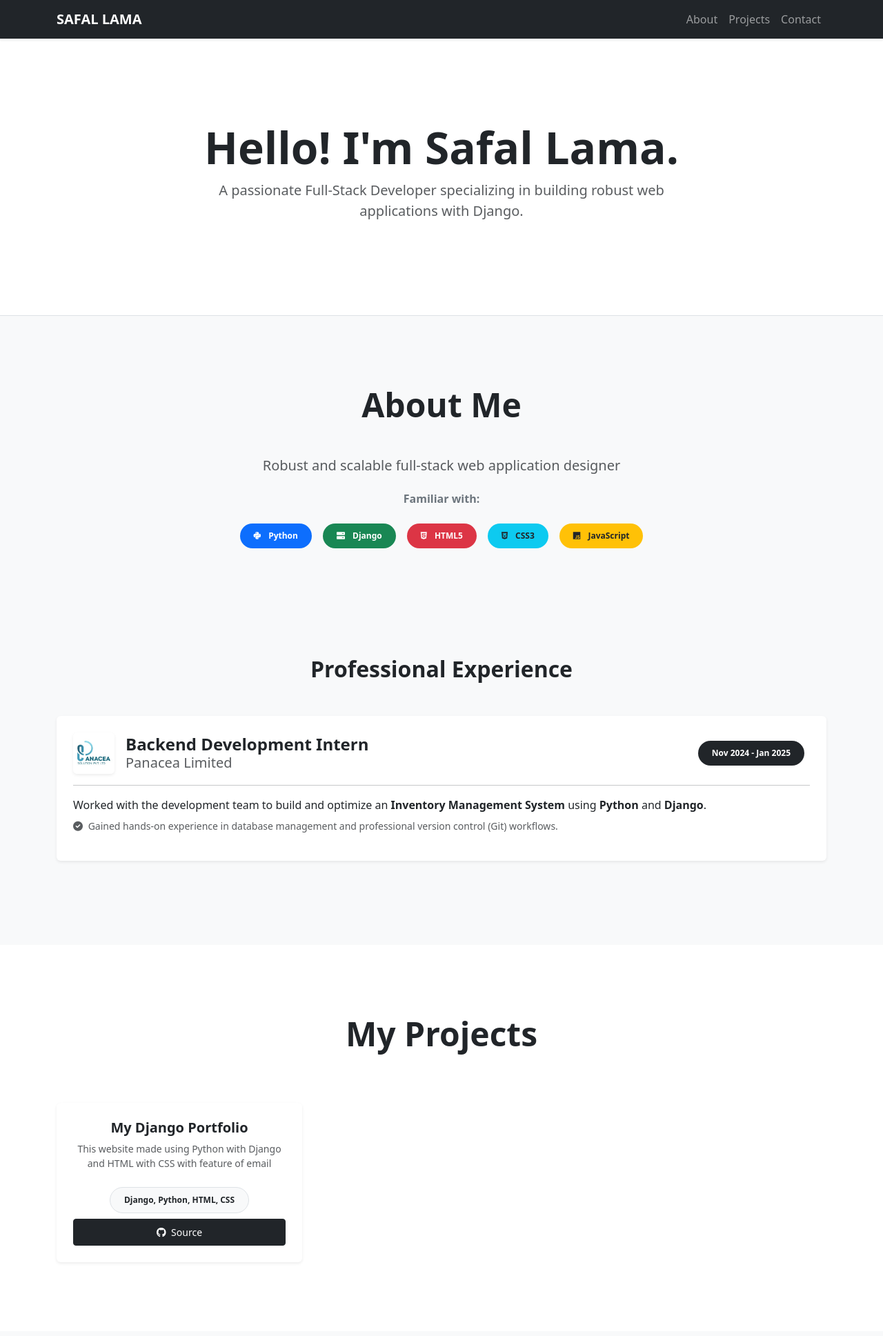
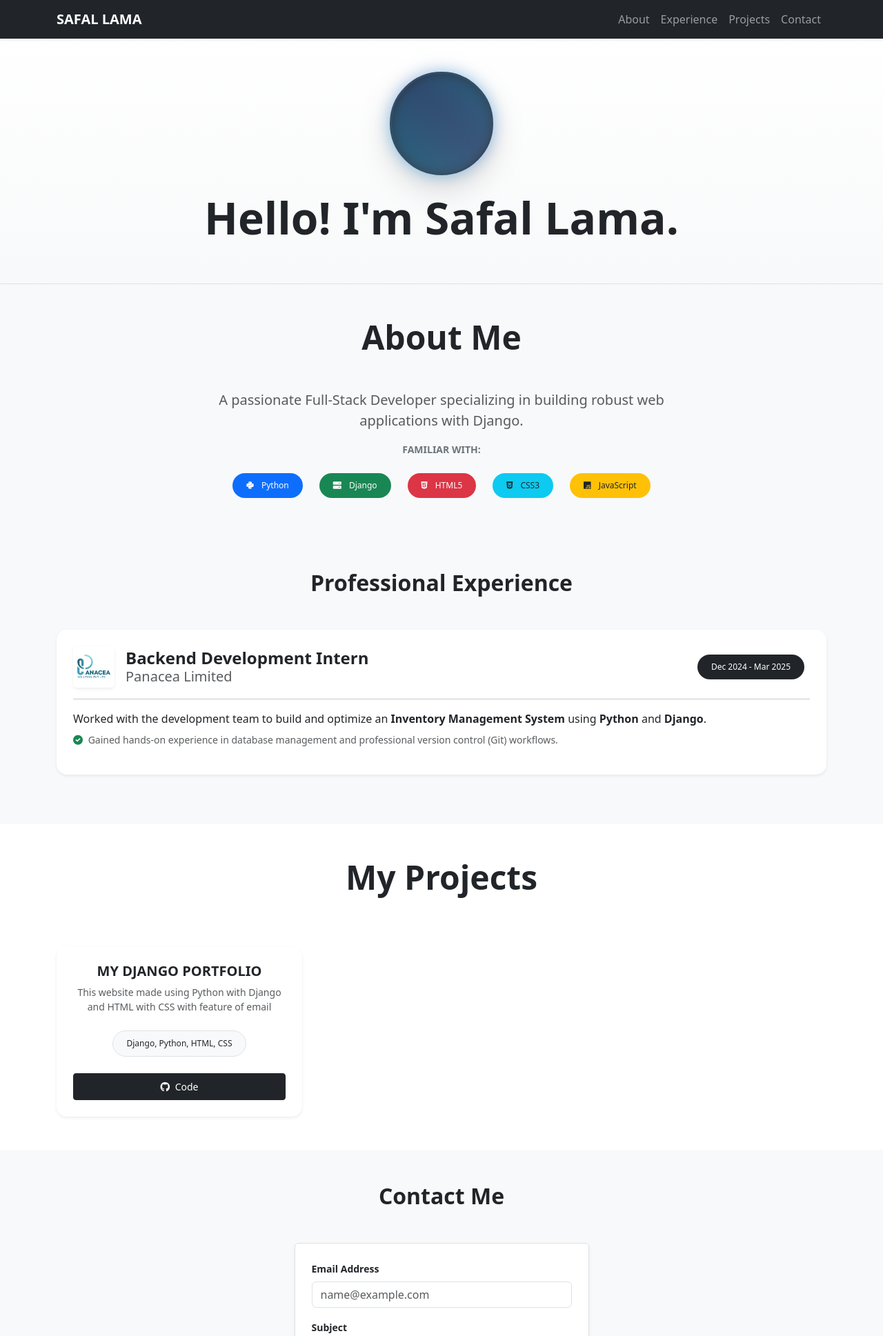
Before and after one commit to Blank21-xD/my_portfolio, a Django app: page / in a window 1280 px wide. Shown: the top 1937 px of the page at 69% size. Run offline with Django 5.2, Linux system fonts and the light colour scheme.

Commit message:
Final UI update: Glowing developer icon and card hover effects

```diff
--- a/main/static/main/css/styles.css
+++ b/main/static/main/css/styles.css
@@ -1,38 +1,133 @@
-/* styles.css */
+html {
+    scroll-behavior: smooth;
+}
 
-/* Global Section Spacing */
 section {
     padding: 100px 0 !important;
 }
 
 header {
     padding: 120px 0 !important;
+    background: linear-gradient(180deg, #ffffff 0%, #f8f9fa 100%);
 }
 
-/* Center all section titles */
+/* --- Typography --- */
 h2.display-5 {
     margin-bottom: 3rem !important;
     text-align: center !important;
+    font-weight: 700;
+    color: #212529;
 }
 
-/* Fix the 'Familiar with' spacing */
 .familiar-text {
     margin-top: 40px !important;
     margin-bottom: 20px !important;
     font-weight: bold;
     color: #6c757d;
     text-align: center;
+    text-transform: uppercase;
+    letter-spacing: 1px;
 }
 
-/* Badge styling */
+/* --- Components --- */
 .badge {
     margin: 8px !important;
     padding: 12px 20px !important;
     border-radius: 50px !important;
+    font-weight: 500;
+    transition: all 0.3s ease;
 }
 
-/* Push projects down slightly from the badges */
+.badge:hover {
+    filter: brightness(1.1);
+    transform: translateY(-2px);
+}
+
+.card {
+    border: none !important;
+    transition: all 0.3s ease-in-out;
+    box-shadow: 0 4px 6px rgba(0, 0, 0, 0.05);
+    border-radius: 15px !important;
+    overflow: hidden;
+}
+
+.card:hover {
+    transform: translateY(-10px);
+    box-shadow: 0 20px 25px -5px rgba(0, 0, 0, 0.1), 0 10px 10px -5px rgba(0, 0, 0, 0.04);
+}
+
+/* --- The Developer Icon (The Glow) --- */
+.developer-icon-container {
+    width: 150px;
+    height: 150px;
+    background: linear-gradient(145deg, #232526, #414345);
+    border-radius: 50%;
+    display: flex;
+    align-items: center;
+    justify-content: center;
+    position: relative;
+    border: 3px solid #343a40;
+    transition: all 0.4s ease;
+    z-index: 1;
+    margin-left: auto;
+    margin-right: auto;
+}
+
+.developer-icon-container::before {
+    content: '';
+    position: absolute;
+    top: -5px;
+    left: -5px;
+    right: -5px;
+    bottom: -5px;
+    border-radius: 50%;
+    background: linear-gradient(45deg, #00d2ff, #3a7bd5, #00d2ff);
+    background-size: 200% 200%;
+    z-index: -1;
+    opacity: 0.4;
+    filter: blur(10px);
+    transition: all 0.4s ease;
+    animation: glow-animation 3s linear infinite;
+    /* Suble moving glow */
+}
+
+@keyframes glow-animation {
+    0% {
+        background-position: 0% 50%;
+    }
+
+    50% {
+        background-position: 100% 50%;
+    }
+
+    100% {
+        background-position: 0% 50%;
+    }
+}
+
+.developer-icon-container:hover {
+    transform: scale(1.05) rotate(5deg);
+    border-color: #00d2ff;
+}
+
+.developer-icon-container:hover::before {
+    opacity: 0.9;
+    filter: blur(15px);
+}
+
+.developer-icon-container i {
+    text-shadow: 0 0 10px rgba(255, 255, 255, 0.3);
+}
+
+/* --- Project & Images --- */
 #projects {
-    margin-top: 50px;
-    background-color: #fff;
+    background-color: #ffffff;
 }
+
+img.shadow-sm {
+    transition: transform 0.3s ease;
+}
+
+img.shadow-sm:hover {
+    transform: scale(1.1);
+}
--- a/main/static/main/js/script.js
+++ b/main/static/main/js/script.js
@@ -1,9 +1,7 @@
-// This handles the automatic year update in the footer
+
 document.addEventListener('DOMContentLoaded', function () {
     const yearSpan = document.getElementById("year");
     if (yearSpan) {
         yearSpan.textContent = new Date().getFullYear();
     }
 });
-
-// You can add more JS logic here later, like form animations g!
--- a/main/templates/main/home.html
+++ b/main/templates/main/home.html
@@ -22,6 +22,7 @@
             <div class="collapse navbar-collapse" id="navbarNav">
                 <ul class="navbar-nav ms-auto text-center">
                     <li class="nav-item"><a class="nav-link" href="#about">About</a></li>
+                    <li class="nav-item"><a class="nav-link" href="#experience">Experience</a></li>
                     <li class="nav-item"><a class="nav-link" href="#projects">Projects</a></li>
                     <li class="nav-item"><a class="nav-link" href="#contact">Contact</a></li>
                 </ul>
@@ -29,95 +30,87 @@
         </div>
     </nav>
 
-    <header class="text-center bg-white border-bottom px-3">
+    <header class="text-center bg-white border-bottom py-5">
         <div class="container">
+            <div class="developer-icon-container mx-auto mb-4 shadow-lg">
+                <i class="fas fa-user-code fa-4x text-white"></i>
+            </div>
             <h1 class="display-3 fw-bold">Hello! I'm Safal Lama.</h1>
+
+        </div>
+    </header>
+
+    <section id="about" class="container py-5 text-center">
+        <h2 class="display-5 fw-bold mb-4">About Me</h2>
         <p class="lead text-muted mx-auto" style="max-width: 700px;">
             A passionate Full-Stack Developer specializing in building robust web applications with Django.
         </p>
-        </div>
-    </header>
 
-    <section id="about" class="container text-center">
-        <h2 class="display-5 fw-bold text-center">About Me</h2>
-        <h3 class="h5 text-muted px-3 fw-normal">Robust and scalable full-stack web application designer</h3>
-
-
-        <p class="fw-bold mt-4 text-secondary">Familiar with:</p>
-
-        <div class="d-flex flex-wrap justify-content-center">
-            <span class="badge bg-primary"><i class="fab fa-python me-2"></i> Python</span>
-            <span class="badge bg-success"><i class="fas fa-server me-2"></i> Django</span>
-            <span class="badge bg-danger"><i class="fab fa-html5 me-2"></i> HTML5</span>
-            <span class="badge bg-info text-dark"><i class="fab fa-css3-alt me-2"></i> CSS3</span>
-            <span class="badge bg-warning text-dark"><i class="fab fa-js me-2"></i> JavaScript</span>
+        <p class="fw-bold text-secondary text-uppercase small letter-spacing-1">Familiar with:</p>
+        <div class="d-flex flex-wrap justify-content-center gap-2">
+            <span class="badge bg-primary px-3 py-2"><i class="fab fa-python me-2"></i> Python</span>
+            <span class="badge bg-success px-3 py-2"><i class="fas fa-server me-2"></i> Django</span>
+            <span class="badge bg-danger px-3 py-2"><i class="fab fa-html5 me-2"></i> HTML5</span>
+            <span class="badge bg-info text-dark px-3 py-2"><i class="fab fa-css3-alt me-2"></i> CSS3</span>
+            <span class="badge bg-warning text-dark px-3 py-2"><i class="fab fa-js me-2"></i> JavaScript</span>
         </div>
     </section>
 
-    <section id="experience" class="py-5">
+    <section id="experience" class="py-5 bg-light">
         <div class="container">
             <h2 class="text-center mb-5 fw-bold">Professional Experience</h2>
             <div class="card shadow-sm border-0 mb-4">
                 <div class="card-body p-4">
                     <div class="d-flex align-items-center mb-3 flex-wrap">
-
                         <img src="{% static 'main/panacea.png' %}" alt="Panacea Logo"
                             style="width: 60px; height: 60px; object-fit: contain;" class="me-3 rounded shadow-sm">
-
                         <div class="flex-grow-1">
                             <h4 class="fw-bold mb-0">Backend Development Intern</h4>
                             <h5 class="text-muted mb-0">Panacea Limited</h5>
                         </div>
-
-                        <div class="mt-2 mt-md-0">
-                            <span class="badge bg-dark px-3 py-2">Nov 2024 - Jan 2025</span>
+                        <div class="mt-2 mt-md-0 text-md-end">
+                            <span class="badge bg-dark px-3 py-2">Dec 2024 - Mar 2025</span>
                         </div>
                     </div>
-
                     <hr>
-
                     <p class="mb-2">
                         Worked with the development team to build and optimize an <strong>Inventory Management
                             System</strong> using <strong>Python</strong> and <strong>Django</strong>.
                     </p>
                     <p class="text-muted small italic">
-                        <i class="fas fa-check-circle me-1"></i> Gained hands-on experience in database management and
-                        professional version control (Git) workflows.
+                        <i class="fas fa-check-circle me-1 text-success"></i> Gained hands-on experience in database
+                        management and professional version control (Git) workflows.
                     </p>
                 </div>
             </div>
         </div>
     </section>
 
-    <section id="projects" class="bg-white">
+    <section id="projects" class="py-5 bg-white">
         <div class="container">
-            <h2 class="display-5 fw-bold text-center">My Projects</h2>
+            <h2 class="display-5 fw-bold text-center mb-5">My Projects</h2>
             <div class="row g-4 mt-2">
-
                 {% for project in projects %}
                 <div class="col-12 col-md-6 col-lg-4">
                     <div class="card h-100 shadow-sm border-0">
                         <div class="card-body p-4 d-flex flex-column text-center">
-                            <h5 class="card-title fw-bold">{{ project.title }}</h5>
+                            <h5 class="card-title fw-bold text-uppercase">{{ project.title }}</h5>
                             <p class="card-text text-muted small">{{ project.description }}</p>
-
                             <div class="mt-auto">
-                                <div class="d-flex flex-wrap justify-content-center">
-                                    <span class="badge bg-light text-dark border mb-3">{{ project.technology }}</span>
+                                <div class="d-flex flex-wrap justify-content-center mb-3">
+                                    <span class="badge bg-light text-dark border">{{ project.technology }}</span>
                                 </div>
-
                                 <div class="d-flex gap-2">
                                     {% if project.github_link %}
                                     <a href="{{ project.github_link }}" target="_blank"
                                         class="btn btn-sm btn-dark flex-grow-1 py-2">
-                                        <i class="fab fa-github me-1"></i> Source
+                                        <i class="fab fa-github me-1"></i> Code
                                     </a>
                                     {% endif %}
-
                                     {% if project.live_link %}
                                     <a href="{{ project.live_link }}" target="_blank"
                                         class="btn btn-sm btn-success flex-grow-1 py-2">
-                                        <i class="fas fa-external-link-alt me-1"></i> Live Demo
+                                        <i class="fas fa-external-link-alt me-1"></i> Demo
                                     </a>
                                     {% endif %}
                                 </div>
@@ -128,24 +121,24 @@
                 {% endfor %}
 
                 {% if projects.count < 3 %} <div class="col-12 col-md-6 col-lg-4">
-                    <div class="card h-100 shadow-sm border-0 bg-light text-center border-dashed">
+                    <div class="card h-100 shadow-sm border-0 bg-light text-center"
+                        style="border: 2px dashed #dee2e6 !important;">
                         <div class="card-body d-flex flex-column justify-content-center p-5 text-muted">
                             <i class="fas fa-plus-circle fa-2x mb-2"></i>
-                            <p class="mb-0">New Project Coming Soon</p>
+                            <p class="mb-0">Building something new...</p>
                         </div>
                     </div>
             </div>
             {% endif %}
-
         </div>
         </div>
     </section>
 
-    <section id="contact" class="container">
-        <h2 class="fw-bold text-center">Contact Me</h2>
-        <div class="row justify-content-center mt-5">
+    <section id="contact" class="py-5 bg-light">
+        <div class="container">
+            <h2 class="fw-bold text-center mb-5">Contact Me</h2>
+            <div class="row justify-content-center mt-4">
                 <div class="col-12 col-md-8 col-lg-5 px-4">
-
                     {% if messages %}
                     {% for message in messages %}
                     <div class="alert alert-success alert-dismissible fade show border-0 shadow-sm" role="alert">
@@ -159,24 +152,27 @@
                         {% csrf_token %}
                         <div class="mb-3">
                             <label class="form-label small fw-bold">Email Address</label>
-                        <input type="email" name="email" class="form-control" placeholder="name@example.com" required>
+                            <input type="email" name="email" class="form-control" placeholder="name@example.com"
+                                required>
                         </div>
                         <div class="mb-3">
                             <label class="form-label small fw-bold">Subject</label>
-                        <input type="text" name="subject" class="form-control" placeholder="Project Inquiry" required>
+                            <input type="text" name="subject" class="form-control" placeholder="Project Inquiry"
+                                required>
                         </div>
                         <div class="mb-3">
                             <label class="form-label small fw-bold">Message</label>
                             <textarea name="message" class="form-control" rows="4" placeholder="Your message"
                                 required></textarea>
                         </div>
-                    <button type="submit" class="btn btn-dark w-100 py-2 fw-bold">Send Message</button>
+                        <button type="submit" class="btn btn-dark w-100 py-2 fw-bold shadow-sm">Send Message</button>
                     </form>
+                </div>
             </div>
         </div>
     </section>
 
-    <footer class="py-5 bg-dark text-white mt-5">
+    <footer class="py-5 bg-dark text-white">
         <div class="container text-center">
             <div class="mb-4">
                 <a href="https://github.com/Blank21-xD" target="_blank" class="text-white mx-3 h4"><i
```
Lines whose indentation alone changed are shown as unchanged.
